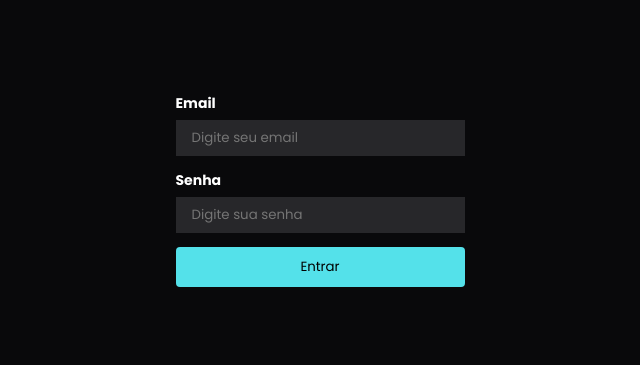
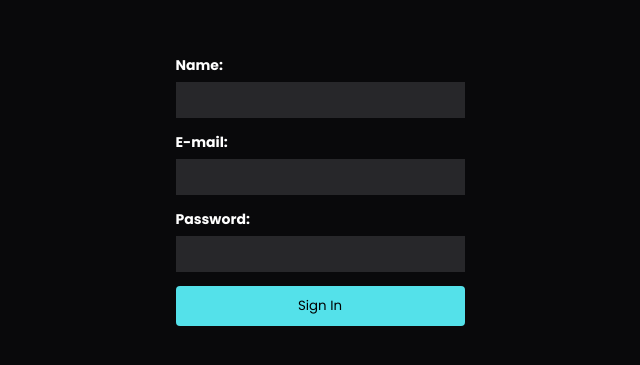
Before and after one commit to k4ik/landing-page-newsletter, a Vue app in the folder frontend/: page /login in a window 1280 px wide. Shown: the part 217-582 px from the top of the page, without its empty margins (320-960 px from the left). Built offline with nearby package versions, Linux system fonts and the light colour scheme.

Commit message:
fix: language

```diff
--- a/frontend/src/components/AddOwner.vue
+++ b/frontend/src/components/AddOwner.vue
@@ -2,28 +2,83 @@
     <main>
         <div class="overlay_container">
             <div class="overlay_header">
-          <h1>Adicione um proprietário</h1>
+                <h1>Add a owner</h1>
                 <button @click="$emit('closeOverlay')">X</button>
             </div>
-        <form class="overlay_form">
+            <form class="overlay_form" @submit.prevent="handleAddOwner">
                 <fieldset>
-                <label for="email">Email</label>
-                <input type="email" name="email" autocomplete="off" v-model="inputEmail" />
+                    <label for="name">Name:</label>
+                    <input
+                        type="text"
+                        name="name"
+                        autocomplete="off"
+                        v-model="inputName"
+                    />
+                </fieldset>
+                <fieldset>
+                    <label for="email">E-mail</label>
+                    <input
+                        type="email"
+                        name="email"
+                        autocomplete="off"
+                        v-model="inputEmail"
+                    />
                 </fieldset>
                 <fieldset>
                     <label for="password">Password</label>
-                <input type="password" name="password" autocomplete="off" v-model="inputName" />
+                    <input
+                        type="password"
+                        name="password"
+                        autocomplete="off"
+                        v-model="inputPassword"
+                    />
                 </fieldset>
-          <button class="overlay_button" @click.prevent="$emit('fetchData')">Adicionar</button>
+                <button class="overlay_button" type="submit">Add</button>
             </form>
         </div>
     </main>
 </template>
 
 <script>
+export default {
+    data() {
+        return {
+            inputName: '',
+            inputEmail: '',
+            inputPassword: '',
+        };
+    },
+    methods: {
+        async handleAddOwner() {
+            const formData = new FormData();
+            formData.append('name', this.inputName);
+            formData.append('email', this.inputEmail);
+            formData.append('password', this.inputPassword);
 
+            try {
+                const response = await fetch(
+                    'http://localhost:8000/api/owner',
+                    {
+                        method: 'POST',
+                        body: formData,
+                    },
+                );
+                const data = await response.json();
+
+                if (data.success) {
+                    this.$emit('fetchData'); // Notificar o pai para atualizar os owners
+                    this.$emit('closeOverlay');
+                } else {
+                    console.error(data.error);
+                }
+            } catch (error) {
+                console.error('Erro:', error);
+            }
+        },
+    },
+};
 </script>
 
 <style lang="scss" scoped>
-  @import "../assets/scss/overlay";
+@import '../assets/scss/overlay';
 </style>
--- a/frontend/src/components/Message.vue
+++ b/frontend/src/components/Message.vue
@@ -6,10 +6,10 @@
 
 <script>
 export default {
-    props: ["message"]
-}
+    props: ['message'],
+};
 </script>
 
 <style lang="scss" scoped>
-@import "../assets/scss/message";
+@import '../assets/scss/message';
 </style>
--- a/frontend/src/components/Overlay.vue
+++ b/frontend/src/components/Overlay.vue
@@ -2,37 +2,50 @@
     <main>
         <div class="overlay_container">
             <div class="overlay_header">
-          <h1>Cadastre-se Agora!!!</h1>
+                <h1>Sign Up Now!!!</h1>
                 <button @click="$emit('closeOverlay')">X</button>
             </div>
             <p class="overlay_p">
-          Complete o cadastro para participar da newsletter e acessar as
-          informações da newsletter
+                Complete the registration to join the newsletter and access the
+                newsletter information.
             </p>
             <form class="overlay_form">
                 <fieldset>
-            <label for="name">Nome</label>
-            <input type="text" placeholder="Digite seu nome aqui" name="name" autocomplete="off" v-model="inputName" />
+                    <label for="name">Name</label>
+                    <input
+                        type="text"
+                        name="name"
+                        autocomplete="off"
+                        v-model="inputName"
+                    />
                 </fieldset>
                 <fieldset>
                     <label for="email">Email</label>
-            <input type="email" placeholder="Digite seu melhor email" name="email" autocomplete="off" v-model="inputEmail" />
+                    <input
+                        type="email"
+                        name="email"
+                        autocomplete="off"
+                        v-model="inputEmail"
+                    />
                 </fieldset>
                 <fieldset class="overlay_terms">
                     <input type="checkbox" />
-            <span>Eu aceito os <a href="#">Termos de serviço</a> para acessar as
-              informações da newsletter</span>
+                    <span
+                        >I accept the <a href="#">Terms of service</a> to access
+                        the newsletter information</span
+                    >
                 </fieldset>
-          <button class="overlay_button" @click.prevent="$emit('fetchData')">Cadastrar na nossa newsletter</button>
+                <button
+                    class="overlay_button"
+                    @click.prevent="$emit('fetchData')"
+                >
+                    Register for our newsletter
+                </button>
             </form>
         </div>
     </main>
 </template>
 
-  <script>
-
-  </script>
-
 <style lang="scss" scoped>
-  @import "../assets/scss/overlay";
+@import '../assets/scss/overlay';
 </style>
--- a/frontend/src/views/LoginView.vue
+++ b/frontend/src/views/LoginView.vue
@@ -3,62 +3,72 @@
     <main>
         <form class="login_form">
             <fieldset>
-            <label for="email">Email</label>
-            <input type="email" placeholder="Digite seu email" name="email" autocomplete="off" />
+                <label for="name">Name:</label>
+                <input type="text" name="name" autocomplete="off" id="name" />
             </fieldset>
             <fieldset>
-            <label for="password">Senha</label>
-            <input type="password" placeholder="Digite sua senha" name="password" autocomplete="off" />
+                <label for="email">E-mail:</label>
+                <input type="email" name="email" autocomplete="off" />
             </fieldset>
-          <button class="login_button" @click.prevent="fetchData">Entrar</button>
+            <fieldset>
+                <label for="password">Password:</label>
+                <input type="password" name="password" autocomplete="off" />
+            </fieldset>
+            <button class="login_button" @click.prevent="fetchData">
+                Sign In
+            </button>
         </form>
     </main>
 </template>
 
 <script>
-  import Message from "../components/Message.vue";
+import Message from '../components/Message.vue';
 
 export default {
     methods: {
         fetchData() {
             let formData = new FormData(document.querySelector('.login_form'));
             fetch('http://localhost:8000/api/login', {
-          method: "POST",
-          body: formData
+                method: 'POST',
+                body: formData,
             })
-        .then(response => response.json())
-        .then(data => {
-          if(data.error) {
+                .then((response) => response.json())
+                .then((data) => {
+                    if (data.error) {
                         this.message = data.error;
                         this.viewMessage = true;
 
-            setTimeout(()=>{
+                        setTimeout(() => {
                             this.viewMessage = false;
-            }, 5000)
+                        }, 5000);
                     }
 
-          if(data.token) {
+                    if (data.token) {
+                        localStorage.setItem(
+                            'author',
+                            document.getElementById('name').value,
+                        );
                         localStorage.setItem('token', data.token);
-            this.$router.push("/create-post");
+                        this.$router.push('/create-post');
                     }
                 })
-        .catch(error => {
-          console.error("Erro" . error)
-        })
-      }
+                .catch((error) => {
+                    console.error('Erro'.error);
+                });
+        },
     },
     components: {
-      Message
+        Message,
     },
     data() {
         return {
             viewMessage: false,
             message: null,
         };
-    }
-  }
+    },
+};
 </script>
 
 <style lang="scss" scoped>
-  @import "../assets/scss/login"
+@import '../assets/scss/login';
 </style>
--- a/frontend/src/views/NewsletterView.vue
+++ b/frontend/src/views/NewsletterView.vue
@@ -1,74 +1,81 @@
 <template>
     <Message v-if="viewMessage" :message="message" />
     <main>
-        <h1 class="newsletter_h1">Criar Post</h1>
+        <h1 class="newsletter_h1">Create a Post</h1>
         <form class="newsletter_form">
             <fieldset>
-                <label for="">Título:</label>
-                <input type="text" name="title" v-model="inputTitle">
+                <label for="">Title:</label>
+                <input type="text" name="title" v-model="inputTitle" />
             </fieldset>
             <fieldset>
-                <label for="">Conteúdo:</label>
-                <textarea name="content" cols="30" rows="10" v-model="inputContent"></textarea>
+                <label for="">Content:</label>
+                <textarea
+                    name="content"
+                    cols="30"
+                    rows="10"
+                    v-model="inputContent"
+                ></textarea>
             </fieldset>
-            <button @click.prevent="fetchData">Publicar</button>
+            <button @click.prevent="fetchData">Publish</button>
         </form>
         <div class="logout-div">
-          <button @click.prevent="logout">Sair</button>
+            <button @click="$router.push('/painel')">Return</button>
         </div>
     </main>
 </template>
 
 <script>
-  import Message from "../components/Message.vue";
+import Message from '../components/Message.vue';
 
 export default {
     methods: {
         fetchData() {
-        let formData = new FormData(document.querySelector('.newsletter_form'));
+            let formData = new FormData(
+                document.querySelector('.newsletter_form'),
+            );
             fetch('http://localhost:8000/api/post', {
-          method: "POST",
-          body: formData
+                method: 'POST',
+                body: formData,
             })
-        .then(response => response.json())
-        .then(data => {
+                .then((response) => response.json())
+                .then((data) => {
                     this.viewMessage = true;
                     this.message = data.error;
 
-          setTimeout(()=>{
+                    setTimeout(() => {
                         this.viewMessage = false;
-          }, 5000)
+                    }, 5000);
 
-          if(data.success) {
+                    if (data.success) {
                         this.message = data.success;
 
-            this.inputTitle = "";
-            this.inputContent = "";
+                        this.inputTitle = '';
+                        this.inputContent = '';
                     }
                 })
-        .catch(error => {
-          console.error("Erro" . error)
-        })
+                .catch((error) => {
+                    console.error('Erro'.error);
+                });
         },
         logout() {
             localStorage.removeItem('token');
-        this.$router.push("/");
-      }
+            this.$router.push('/');
+        },
     },
     components: {
-      Message
+        Message,
     },
     data() {
         return {
             viewMessage: false,
             message: null,
-        inputTitle: "",
-        inputContent: "",
+            inputTitle: '',
+            inputContent: '',
         };
-    }
-  }
+    },
+};
 </script>
 
 <style lang="scss" scoped>
-@import "../assets/scss/newsletter";
+@import '../assets/scss/newsletter';
 </style>
```
Also changed, not shown: frontend/src/App.vue (+6 -6 lines), frontend/src/components/Header.vue (+4 -6 lines), frontend/src/components/Popup.vue (+12 -7 lines), frontend/src/views/HomeView.vue (+41 -33 lines). Lines whose indentation alone changed are shown as unchanged.
